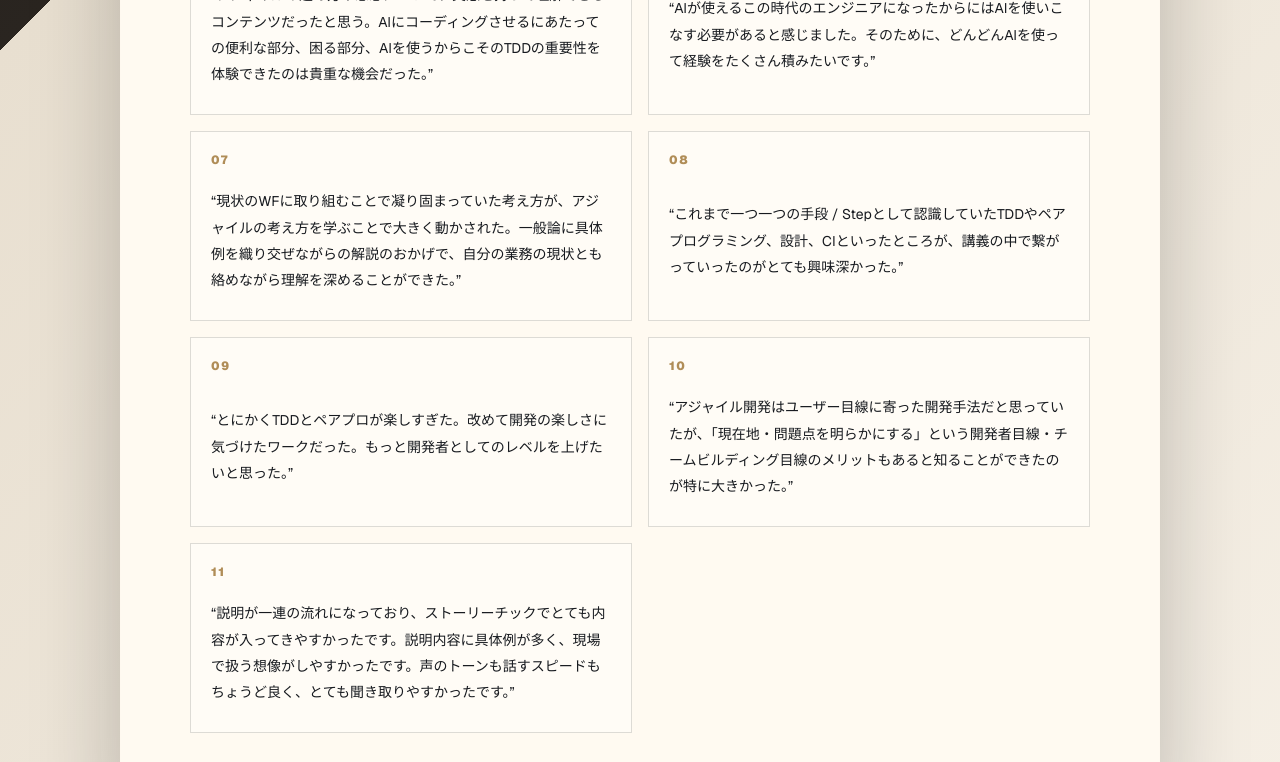
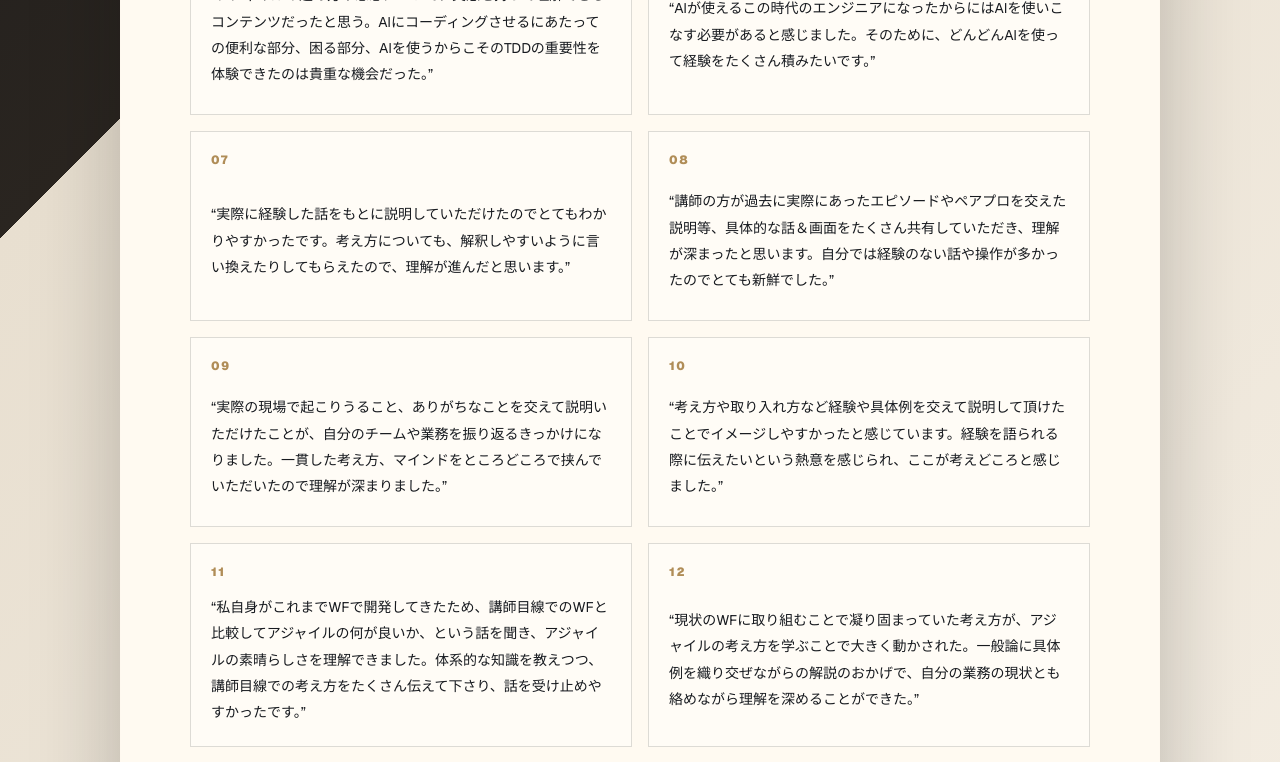
Before and after one commit to d-kanai/profile-site, a Next.js app: page / in a window 1280 px wide. Shown: the part 1560-2322 px from the top of the page. Built offline with nearby package versions, Linux system fonts and the light colour scheme.

Commit message:
Add instructor-focused CSD voices

```diff
--- a/app/page.tsx
+++ b/app/page.tsx
@@ -49,6 +49,26 @@ const csdVoices = [
   {
     body:
       "AIが使えるこの時代のエンジニアになったからにはAIを使いこなす必要があると感じました。そのために、どんどんAIを使って経験をたくさん積みたいです。",
+  },
+  {
+    body:
+      "実際に経験した話をもとに説明していただけたのでとてもわかりやすかったです。考え方についても、解釈しやすいように言い換えたりしてもらえたので、理解が進んだと思います。",
+  },
+  {
+    body:
+      "講師の方が過去に実際にあったエピソードやペアプロを交えた説明等、具体的な話＆画面をたくさん共有していただき、理解が深まったと思います。自分では経験のない話や操作が多かったのでとても新鮮でした。",
+  },
+  {
+    body:
+      "実際の現場で起こりうること、ありがちなことを交えて説明いただけたことが、自分のチームや業務を振り返るきっかけになりました。一貫した考え方、マインドをところどころで挟んでいただいたので理解が深まりました。",
+  },
+  {
+    body:
+      "考え方や取り入れ方など経験や具体例を交えて説明して頂けたことでイメージしやすかったと感じています。経験を語られる際に伝えたいという熱意を感じられ、ここが考えどころと感じました。",
+  },
+  {
+    body:
+      "私自身がこれまでWFで開発してきたため、講師目線でのWFと比較してアジャイルの何が良いか、という話を聞き、アジャイルの素晴らしさを理解できました。体系的な知識を教えつつ、講師目線での考え方をたくさん伝えて下さり、話を受け止めやすかったです。",
   },
   {
     body:
```
